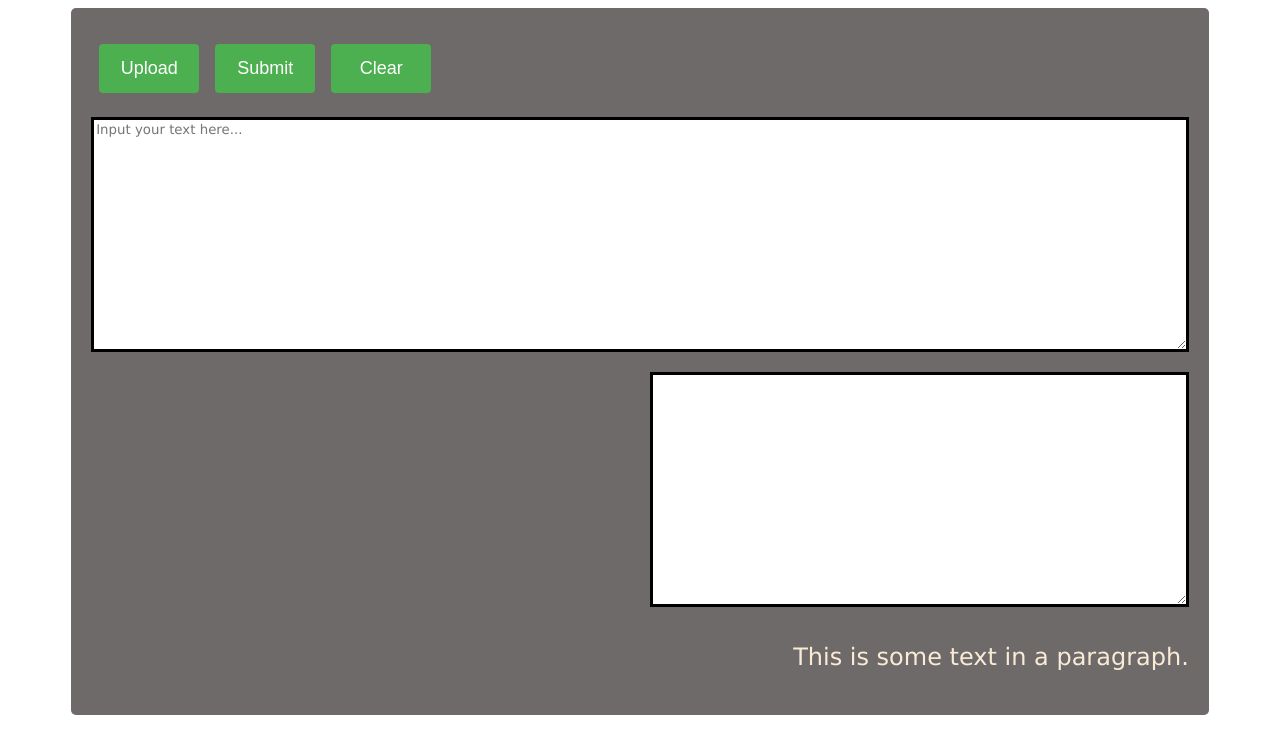
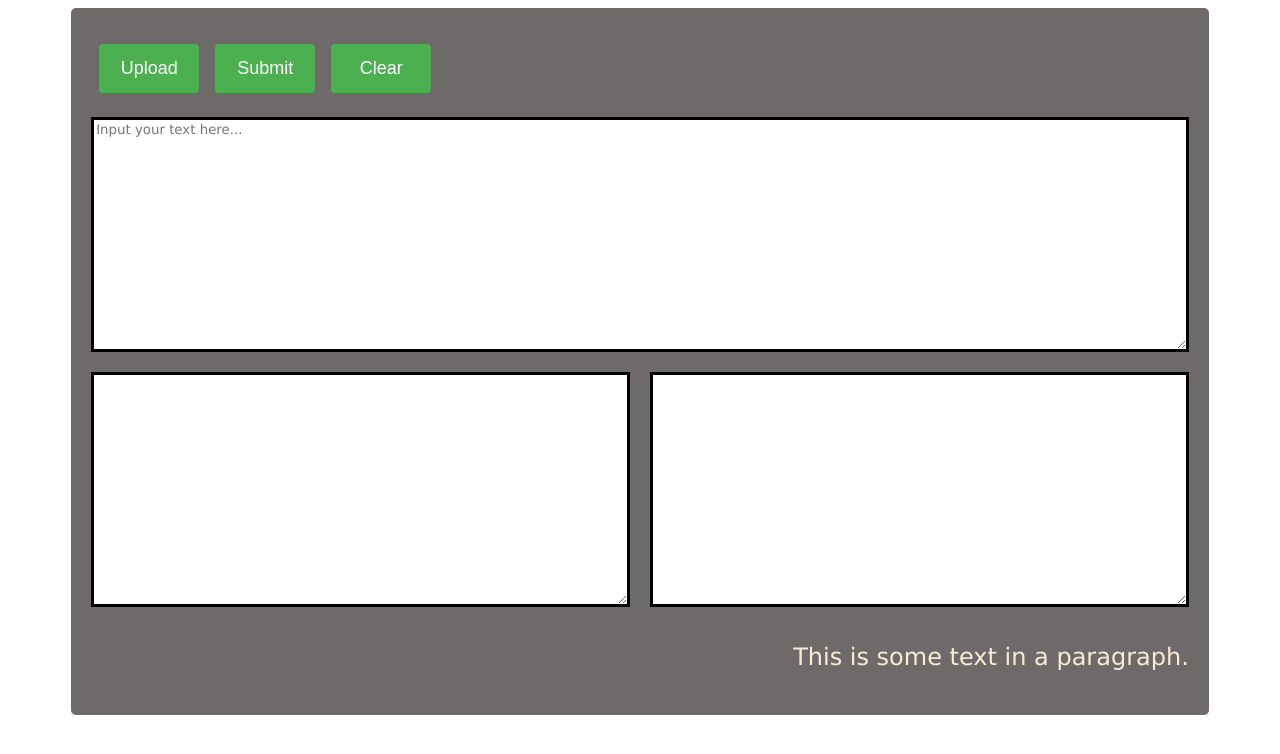
Before and after one commit to mahmudulshuvo/Angular-6, an Angular app: page / in a window 1280 px wide. Shown: the top 754 px of the page. Built offline with nearby package versions, Linux system fonts and the light colour scheme.

Commit message:
browse and upload content

```diff
--- a/src/app/app.component.html
+++ b/src/app/app.component.html
@@ -1,5 +1,7 @@
 <!--The content below is only a placeholder and can be replaced.-->
 <div style="text-align:center">
+
+    <!--Browse and Upload content-->
 </div>
 
 <div class="container" flex>
@@ -21,6 +23,7 @@
   <div flex fxLayout="row" fxLayout.lt-sm="column" fxLayout.lt-md="column" fxLayoutGap = "20px">
       <div fxFlex="50">
           <form novalidate class="simple-form">
+                <textarea class="form-control" rows="15" [(ngModel)]="ba" name="ba"></textarea>
           </form>
       </div>
 
```
Also changed, not shown: 1 other file (tests, documents, lock files or other folders).
